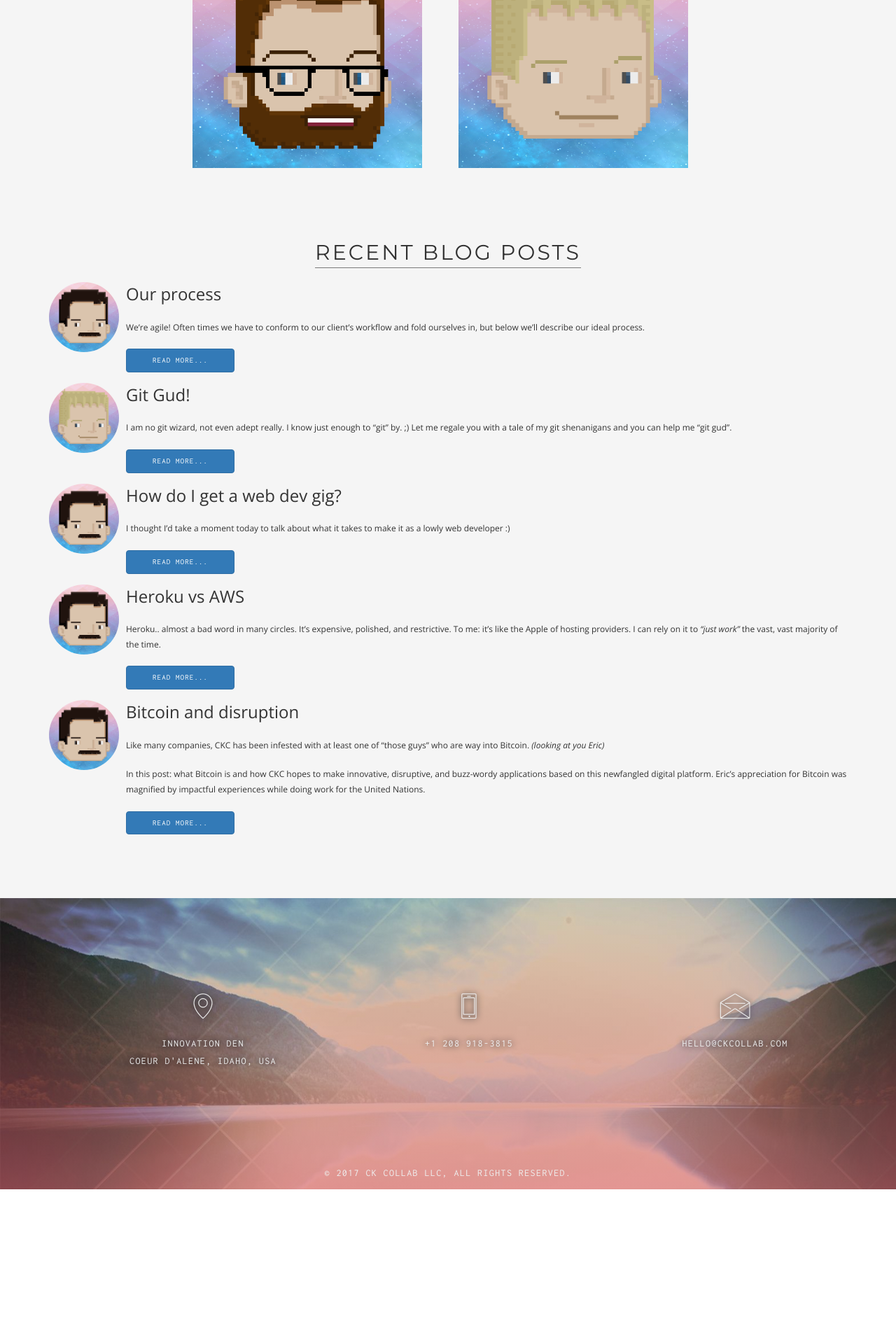
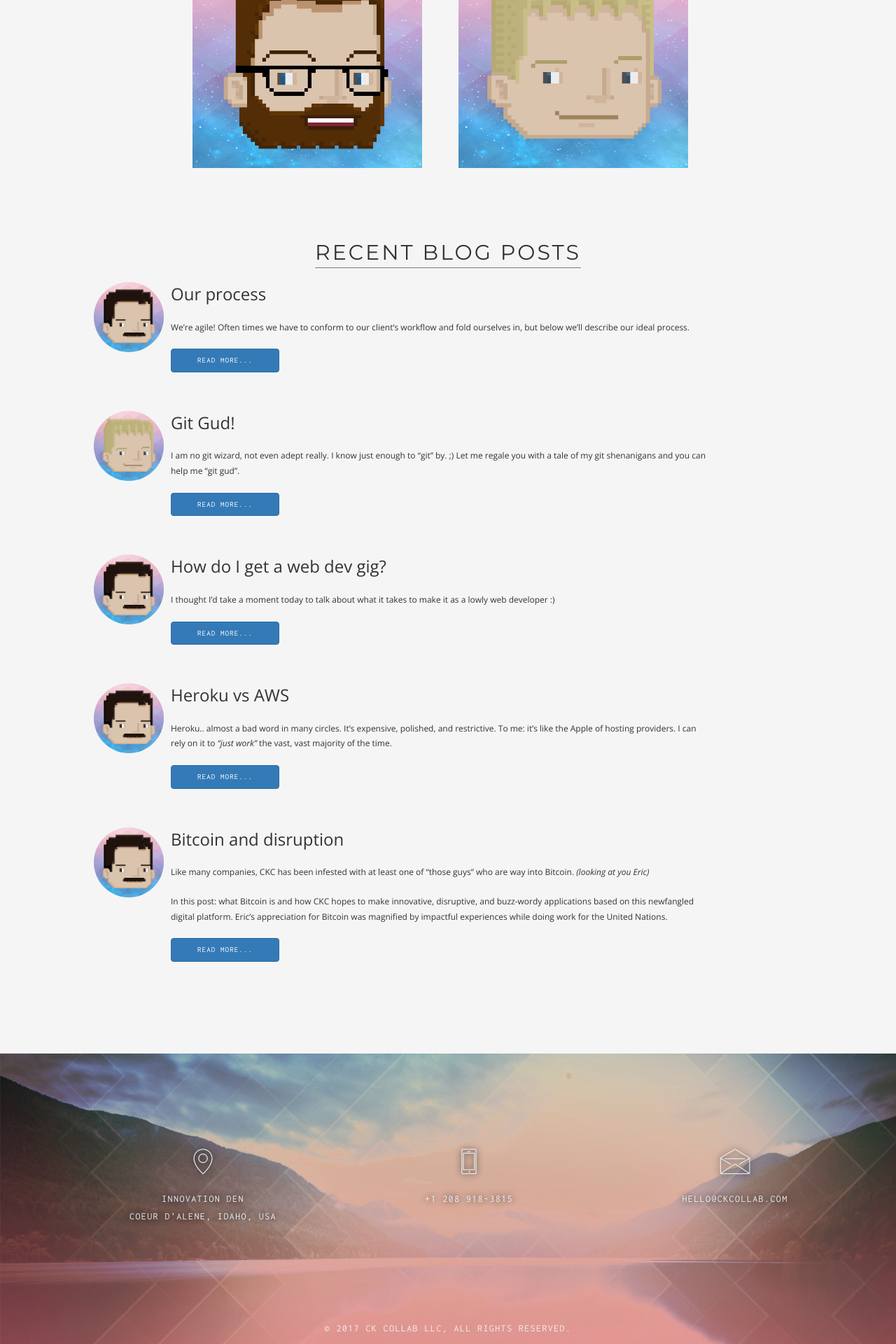
Before and after one commit to ckcollab/ckcollab, a Jekyll site: the page built from index.html, in a window 1280 px wide. Shown: the part 3769-5689 px from the top of the page at 70% size. Built offline with Jekyll 4.4.1, drawn with Linux system fonts in a browser that asks for light colours; before the commit the page ends 5468 px from its top, so only the background shows below that.

Commit message:
Added media-list stylings into the correct custom.css

```diff
--- a/assets/css/custom.css
+++ b/assets/css/custom.css
@@ -190,6 +190,10 @@
 
 /* Extra large desktop */
 @media (min-width: 2560px) {
+
+    .media-list {
+        margin-left: 10vw;
+    }
     .container {
         width: 1440px;
     }
@@ -322,6 +326,12 @@
 
 /* Small mobile */
 @media screen and (max-width: 480px) {
+
+    .media-list{
+        margin-left: 0vw;
+        margin-right: 0vw;
+    }
+
     #team .panel {
         width: 100% !important;
     }
@@ -698,21 +708,9 @@ a:hover > img {
 }
 
 .footer-captions a:hover {
-    /*color: #99d8f1;*/
-
-    /*color: #3a6a7d;*/
-    /*text-shadow: 0 0 2px rgba(35, 75, 97, 0.8);*/
-    /*color: rgba(58, 106, 125, 0.25);*/
     text-shadow: 0 0 0 #fff;
 }
 
-/*.module {*/
-/*!*background-color: red;*!*/
-
-/*background-image: url("../images/bg_pattern.jpg");*/
-/*background-repeat: repeat;*/
-/*-webkit-background-size: inherit;*/
-/*}*/
 
 .copyright, .copyright a {
     color: #efefef;
@@ -803,12 +801,6 @@ a:hover > img {
     width: 100%; /* for some reason without this, see4c logo doesn't have width on my machine */
 }
 
-/*.overlay.draper, .overlay.coeur-holdings, .overlay.fragile-families,*/
-/*.overlay.codalab, .overlay.see-4c, .overlay.chalearn, overlay.everfresh*/
-/*{*/
-    /*background-image: url('../images/ckc_bg-min.png');*/
-/*}*/
-
 
 img.media-object{
     height: 100px;
@@ -816,9 +808,14 @@ img.media-object{
     max-width: 1000px;
 }
 
+.media-list {
+    margin-left: 5vw;
+    margin-right: 15vw;
+}
 
-
-
+.media {
+    padding-bottom: 40px;
+}
 
 .overlay.draper:after {
     content: '';
@@ -886,6 +883,11 @@ img.media-object{
 }
 
 @media screen and (min-width: 2559px) {
+
+    .media-list{
+        margin-left: 0vw;
+    }
+
     .col-xl-1 {
         width: 25% !important;
     }
@@ -924,6 +926,10 @@ img.media-object{
     .overlay {
         padding: 0 200px !important;
     }
+    .media-list{
+        margin-left: 0vw;
+        margin-right: 0vw;
+    }
 }
 
 @media screen and (max-width: 767px) {
@@ -935,9 +941,14 @@ img.media-object{
     .overlay {
         padding: 0 30px !important;
     }
+    .media-list{
+        margin-left: 5vw;
+        margin-right: 10vw;
+    }
 }
 
 @media screen and (min-width: 991px) {
+
     .overlay.draper {
         border-bottom-left-radius: 6px;
     }
@@ -1123,6 +1134,10 @@ img.media-object{
     .card {
         margin: 10px 10px;
     }
+    .media-list{
+        margin-left: 5vw;
+        margin-right: 16vw;
+    }
 }
 
 @media screen and (max-width: 950px) {
@@ -1134,4 +1149,5 @@ img.media-object{
     .card {
         margin: 10px auto;
     }
+
 }
```
